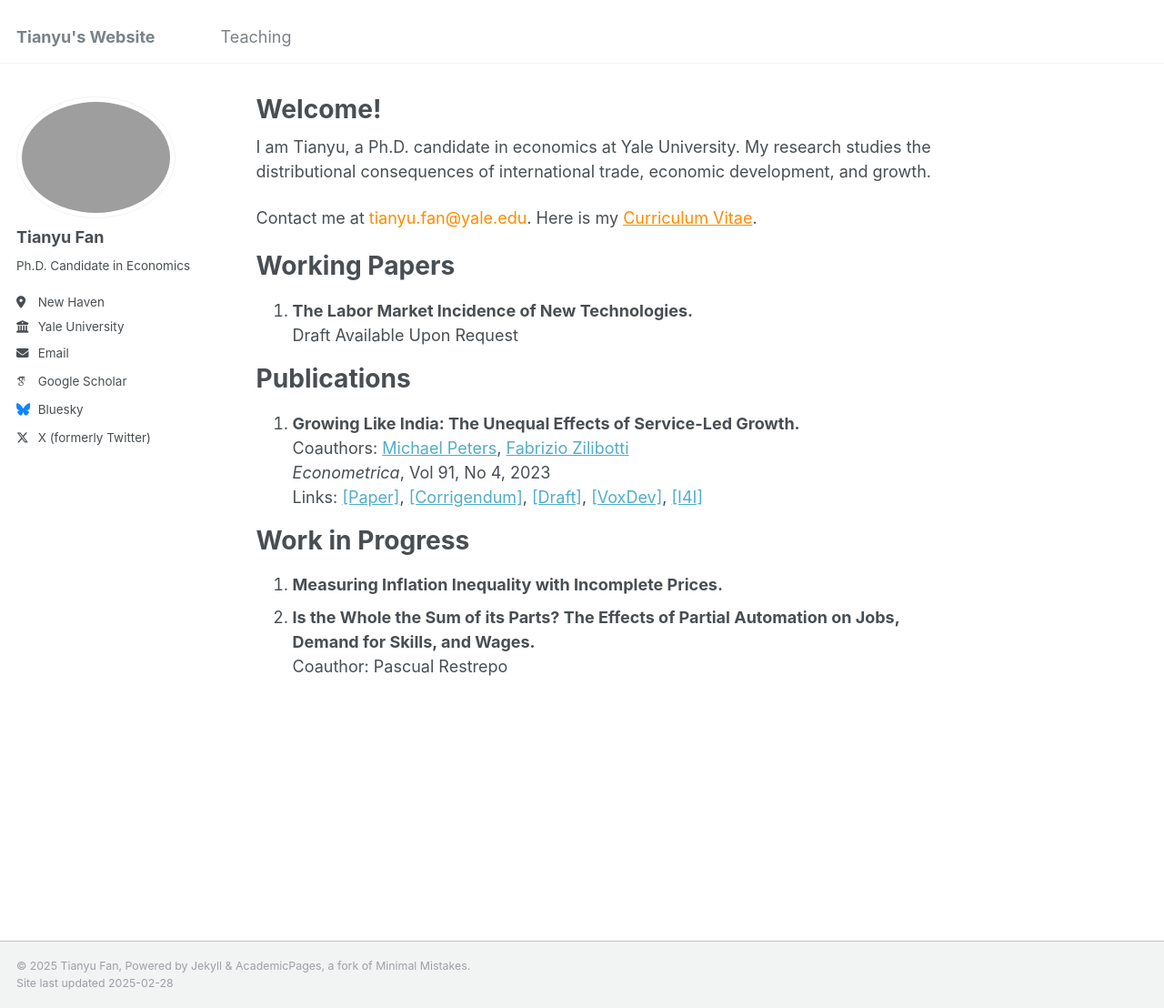
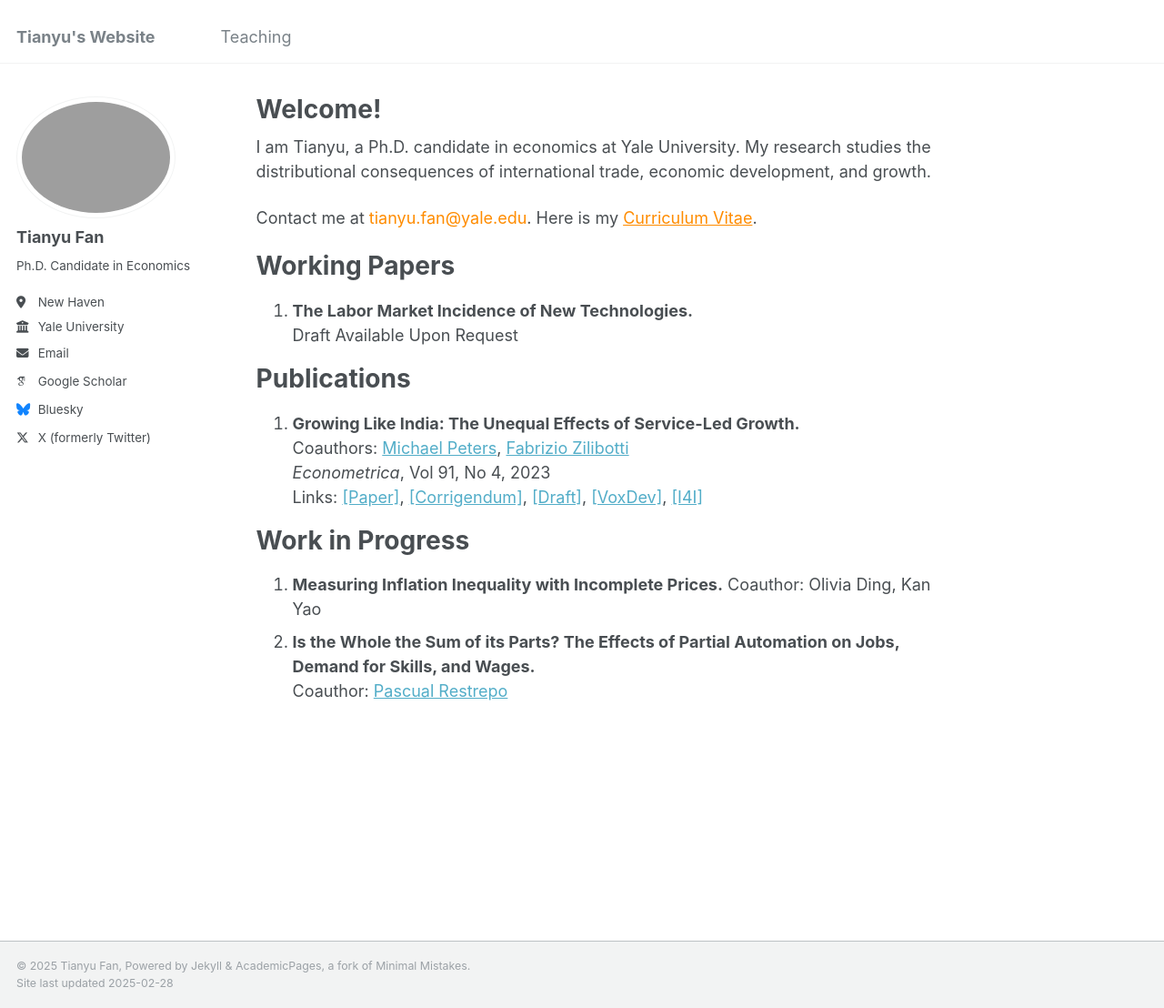
Before and after one commit to tianyufan-econ/tianyufan-econ.github.io, a Jekyll site: the page built from _pages/about.md, in a window 1280 px wide and 1108 px high. Shown: the whole window at 91% size. Built offline with Jekyll 4.4.1, drawn with Linux system fonts in a browser that asks for light colours; some web fonts are replaced.

Commit message:
Update about.md

```diff
--- a/_pages/about.md
+++ b/_pages/about.md
@@ -26,8 +26,9 @@ Publications
 Work in Progress
 ======
 1. **Measuring Inflation Inequality with Incomplete Prices.**
+   Coauthor: Olivia Ding, Kan Yao
 2. **Is the Whole the Sum of its Parts? The Effects of Partial Automation on Jobs, Demand for Skills, and Wages.**
-   Coauthor: Pascual Restrepo
+   Coauthor: [Pascual Restrepo](https://campuspress.yale.edu/pascualrestrepo/)
 
 [//]: # Teaching Experience
 [//]: # ======
```
